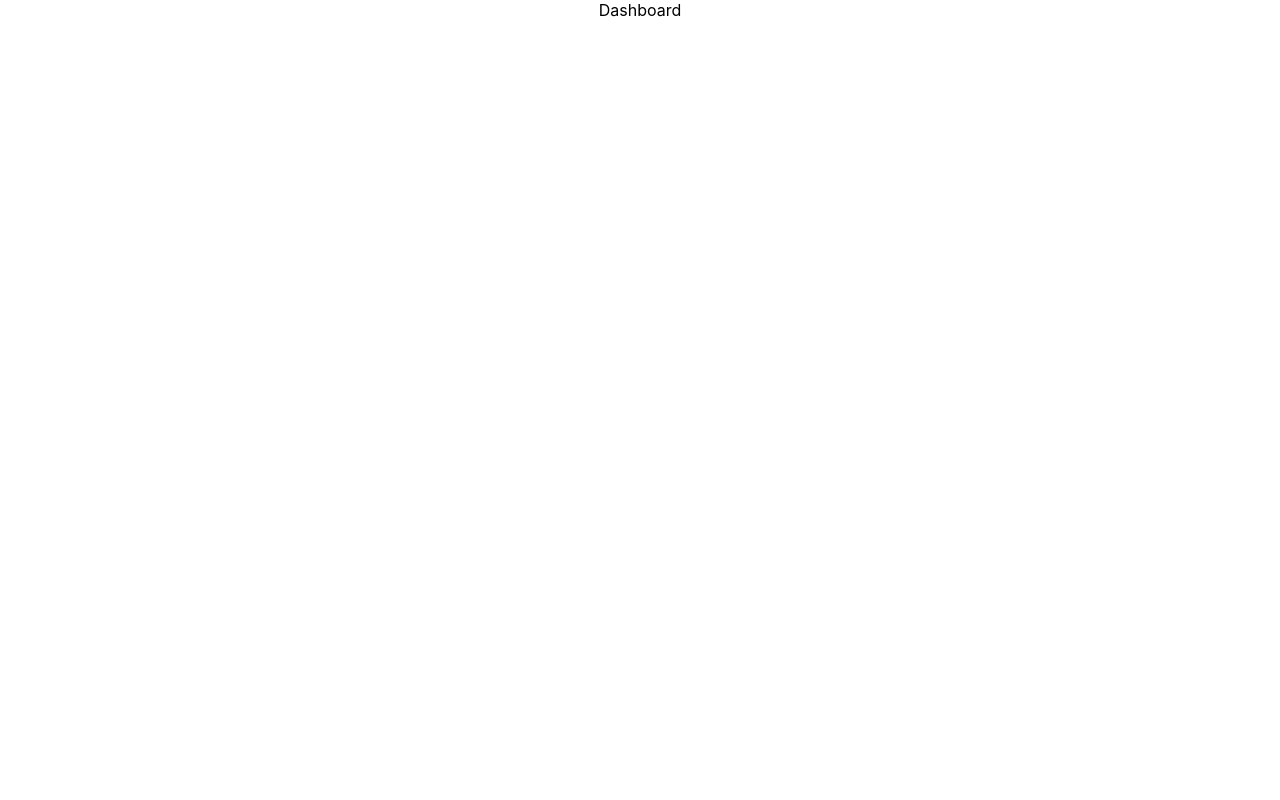
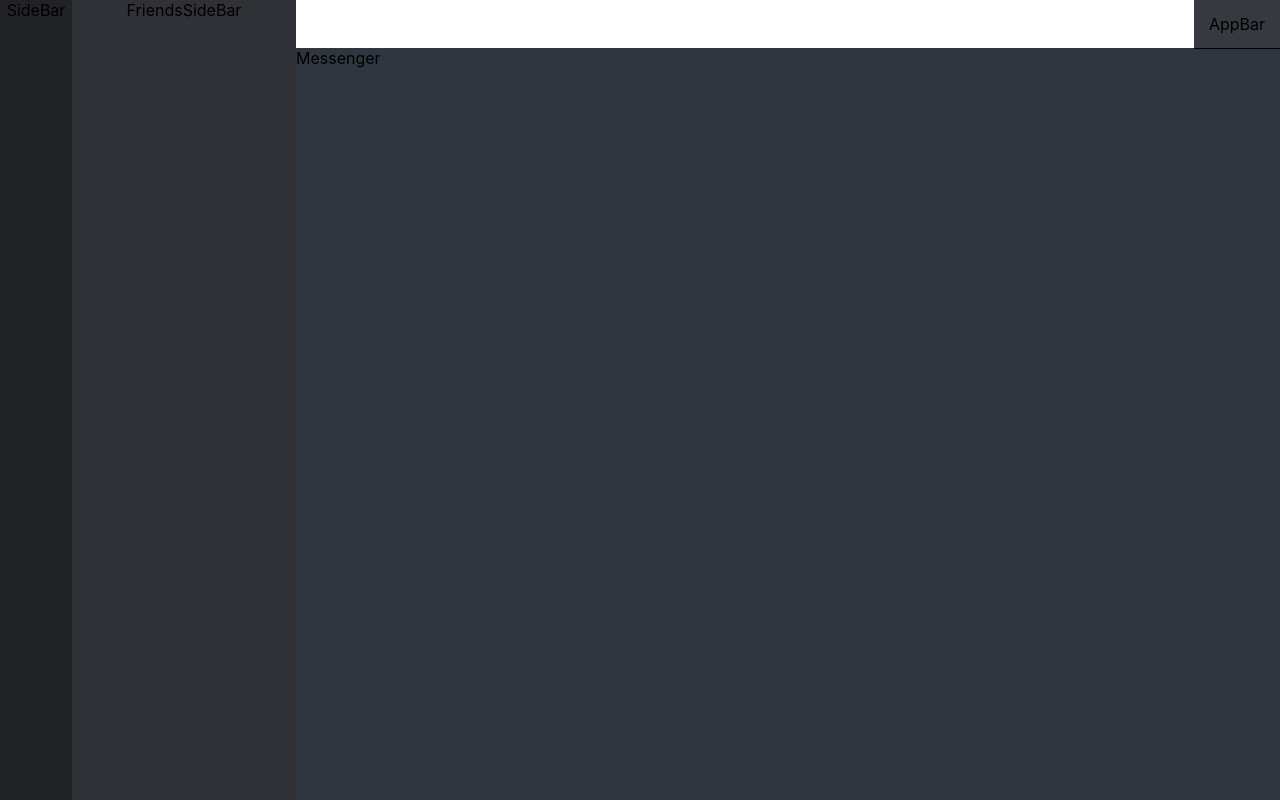
Before and after one commit to amir-seraj/ComSpot, a React (Create React App) app in the folder frontend/: page /dashboard in a window 1280 px wide. Built offline with nearby package versions, Linux system fonts and the light colour scheme.

Commit message:
Setup Dashboard and its components

```diff
--- /dev/null
+++ b/frontend/src/components/AppBar.jsx
@@ -0,0 +1,21 @@
+import React from "react";
+import { styled } from "@mui/system";
+
+const MainContainer = styled("div")({
+  position: "absolute",
+  right: 0,
+  top: 0,
+  height: "48px",
+  borderBottom: "1px solid black",
+  backgroundColor: "#36393f",
+  width: "calc(100%-326px)",
+  display: "flex",
+  alignItems: "center",
+  justifyContent: "space-between",
+  padding: "0 15px",
+});
+function AppBar() {
+  return <MainContainer>AppBar</MainContainer>;
+}
+
+export default AppBar;
--- /dev/null
+++ b/frontend/src/components/FriendsSideBar.jsx
@@ -0,0 +1,16 @@
+import React from "react";
+import { styled } from "@mui/system";
+
+const MainContainer = styled("div")({
+  width: "224px",
+  height: "100%",
+  display: "flex",
+  flexDirection: "column",
+  alignItems: "center",
+  backgroundColor: "#2f3136",
+});
+function FriendsSideBar() {
+  return <MainContainer>FriendsSideBar</MainContainer>;
+}
+
+export default FriendsSideBar;
--- /dev/null
+++ b/frontend/src/components/Messenger.jsx
@@ -0,0 +1,14 @@
+import React from "react";
+import { styled } from "@mui/system";
+
+const MainContainer = styled("div")({
+  flexGrow: 1,
+  display: "flex",
+  backgroundColor: "#30363f",
+  marginTop: "48px",
+});
+function Messenger() {
+  return <MainContainer>Messenger</MainContainer>;
+}
+
+export default Messenger;
--- /dev/null
+++ b/frontend/src/components/SideBar.jsx
@@ -0,0 +1,16 @@
+import React from "react";
+import { styled } from "@mui/system";
+
+const MainContainer = styled("div")({
+  width: "72px",
+  height: "100%",
+  display: "flex",
+  flexDirection: "column",
+  alignItems: "center",
+  backgroundColor: "#202225",
+});
+function SideBar() {
+  return <MainContainer>SideBar</MainContainer>;
+}
+
+export default SideBar;
--- a/frontend/src/components/index.js
+++ b/frontend/src/components/index.js
@@ -3,4 +3,18 @@ import InputComp from "./InputComp";
 import CustomPrimaryButton from "./CustomPrimaryButton";
 import RedirectInfo from "./RedirectInfo";
 import AlertComp from "./AlertComp";
-export { AuthBox, InputComp, CustomPrimaryButton, RedirectInfo, AlertComp };
+import AppBar from "./AppBar";
+import FriendsSideBar from "./FriendsSideBar";
+import SideBar from "./SideBar";
+import Messenger from "./Messenger";
+export {
+  AuthBox,
+  InputComp,
+  CustomPrimaryButton,
+  RedirectInfo,
+  AlertComp,
+  AppBar,
+  FriendsSideBar,
+  SideBar,
+  Messenger,
+};
--- a/frontend/src/pages/Dashboard/Dashboard.jsx
+++ b/frontend/src/pages/Dashboard/Dashboard.jsx
@@ -1,7 +1,21 @@
 import React from "react";
+import { styled } from "@mui/system";
+import { AppBar, FriendsSideBar, Messenger, SideBar } from "../../components";
 
+const Wrapper = styled("div")({
+  width: "100%",
+  height: "100vh",
+  display: "flex",
+});
 function Dashboard() {
-  return <div>Dashboard</div>;
+  return (
+    <Wrapper>
+      <SideBar />
+      <FriendsSideBar />
+      <Messenger />
+      <AppBar />
+    </Wrapper>
+  );
 }
 
 export default Dashboard;
```
